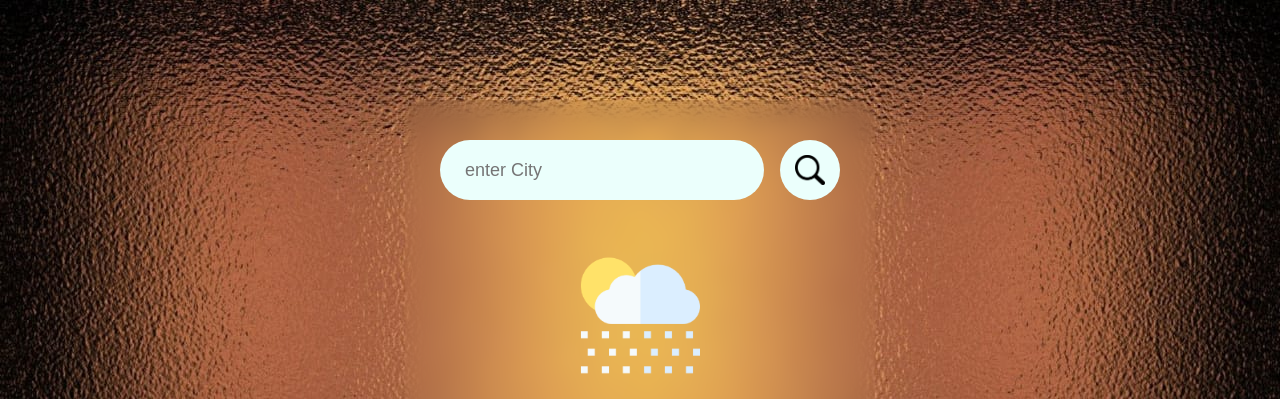
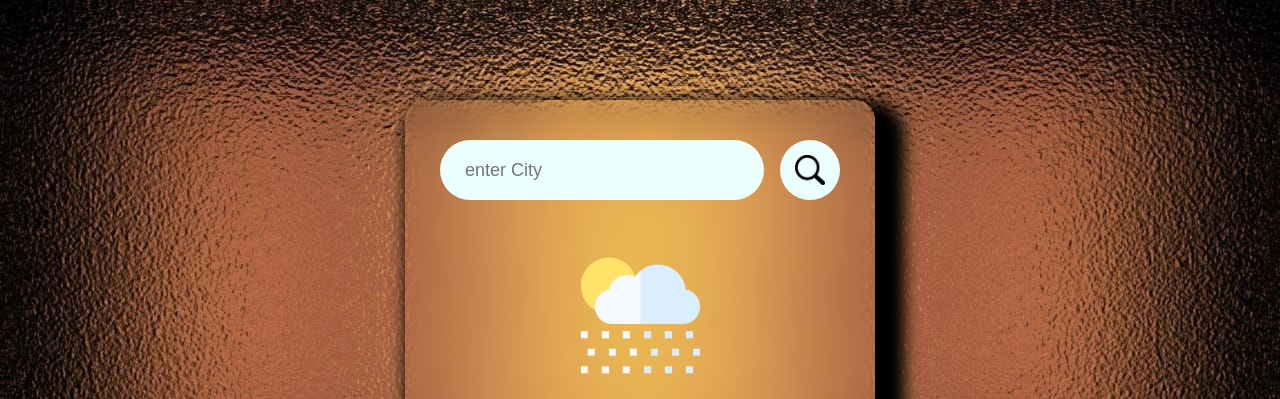
Before and after one commit to stutisinha1976/weather, a plain HTML site: page index.html in a window 1280 px wide. Shown: the top 399 px of the page. Drawn offline with Linux system fonts and the light colour scheme.

Commit message:
box shadow

```diff
--- a/styles.css
+++ b/styles.css
@@ -19,6 +19,7 @@
     border-radius: 20px;
     padding: 40px 35px;
     text-align: center;
+    box-shadow: 15px 15px 15px 15px black;
 }
 .search input{
     border:0;
```
